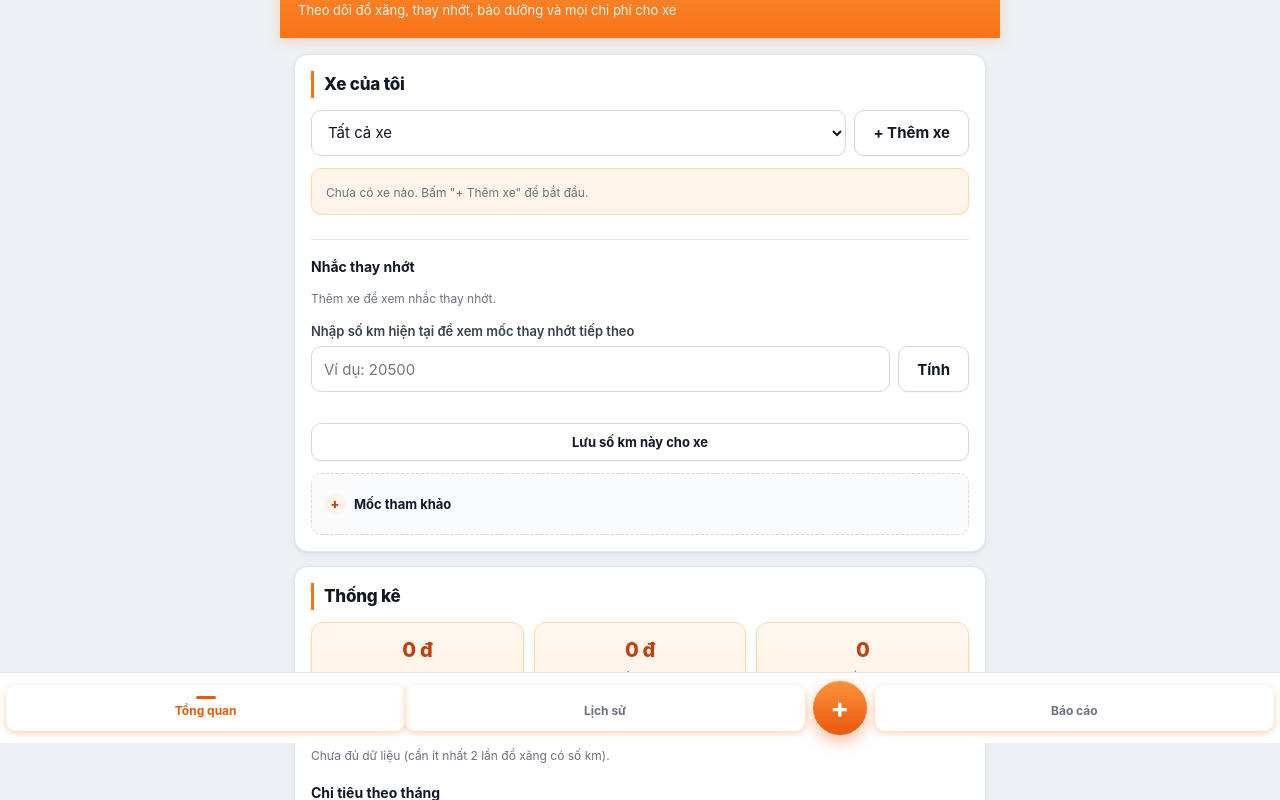
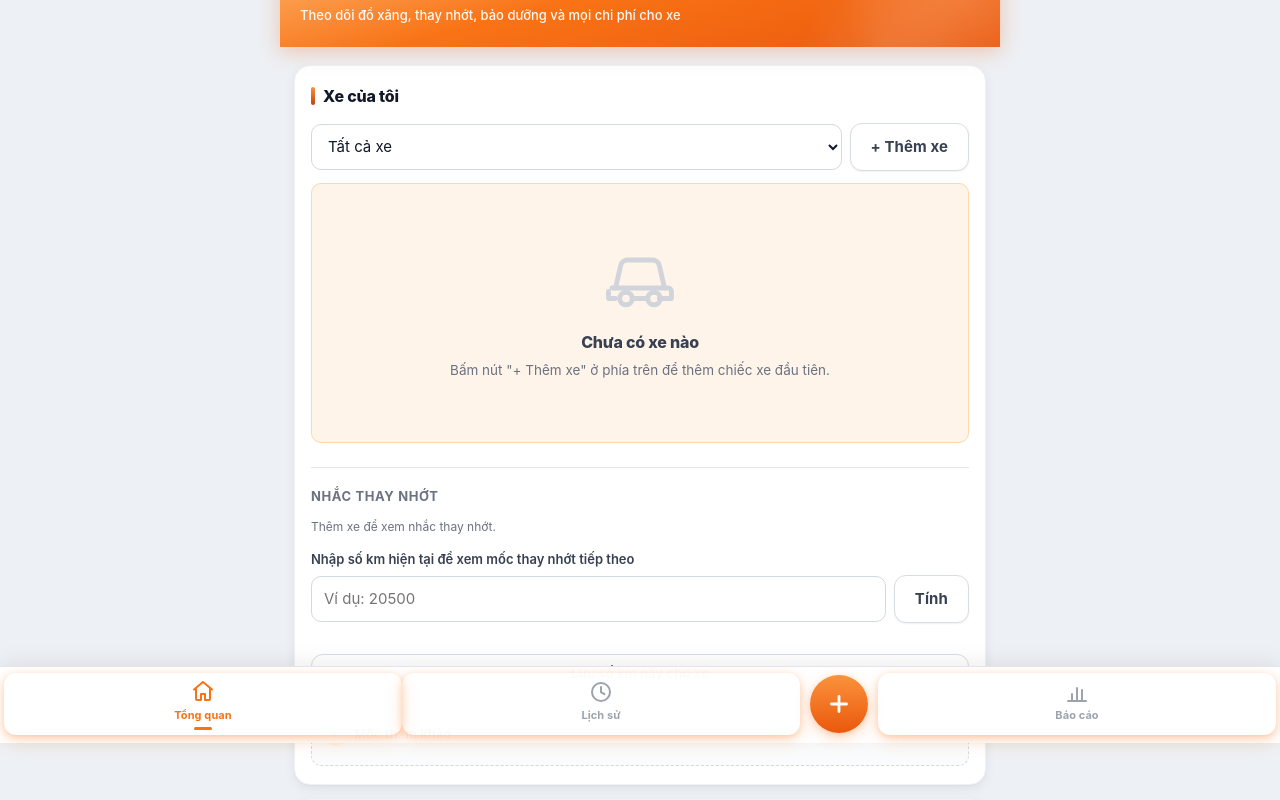
Before and after one commit to kha0305/buil-apk, a website: page www/index.html in a window 1280 px wide. Shown: the part 57-857 px from the top of the page. Drawn offline with Linux system fonts and the light colour scheme.

Commit message:
UI chuyen nghiep: tabbar icon SVG + empty state + design system tinh chinh

```diff
--- a/www/index.html
+++ b/www/index.html
@@ -8,11 +8,14 @@
 <style>
 /* Nhật ký xe - giao diện offline, system font */
 :root{
-  --accent:#f97316; --accent-dark:#c2410c; --accent-soft:#fff4e9;
-  --bg:#edf0f4; --card:#ffffff; --text:#111827; --muted:#6b7280;
-  --border:#e2e6eb; --danger:#dc2626; --ok:#15803d; --warn:#b45309;
-  --radius:14px;
-  --shadow:0 1px 2px rgba(16,24,40,.05),0 2px 8px rgba(16,24,40,.05);
+  --accent:#f97316; --accent-dark:#c2410c; --accent-deep:#9a3412; --accent-soft:#fff4e9; --accent-faint:#fff8f1;
+  --bg:#edf0f4; --card:#ffffff; --text:#111827; --text-2:#374151; --muted:#6b7280; --faint:#9ca3af;
+  --border:#e2e6eb; --border-soft:#eef1f5;
+  --danger:#dc2626; --ok:#15803d; --warn:#b45309;
+  --radius:14px; --radius-sm:10px;
+  --shadow:0 1px 2px rgba(16,24,40,.04),0 4px 12px rgba(16,24,40,.06);
+  --shadow-lg:0 2px 4px rgba(16,24,40,.05),0 10px 28px rgba(16,24,40,.10);
+  --shadow-accent:0 2px 6px rgba(249,115,22,.30),0 6px 18px rgba(249,115,22,.18);
 }
 *{box-sizing:border-box; -webkit-tap-highlight-color:transparent;}
 html,body{margin:0;padding:0;}
@@ -22,17 +25,23 @@ body{
   -webkit-font-smoothing:antialiased;
 }
 .app{max-width:720px;margin:0 auto;padding:0 14px 56px;}
-header.top{background:linear-gradient(180deg,#fb923c 0%,var(--accent) 100%);color:#fff;
-  margin:0 -14px 16px;padding:18px 18px 18px;padding-top:calc(18px + env(safe-area-inset-top,0px));
-  box-shadow:0 2px 12px rgba(249,115,22,.28);}
-body.cap header.top{padding-top:44px;}
-header.top h1{margin:0;font-size:22px;font-weight:800;letter-spacing:-.3px;text-shadow:0 1px 2px rgba(0,0,0,.12);}
-header.top p{margin:5px 0 0;font-size:13px;opacity:.94;}
-.card{background:var(--card);border:1px solid var(--border);border-radius:var(--radius);
-  padding:16px;margin:0 0 14px;box-shadow:var(--shadow);}
-.card h2{margin:0 0 12px;font-size:17px;font-weight:800;letter-spacing:-.2px;color:var(--text);
-  padding-left:10px;border-left:3px solid var(--accent);}
-.card h3{margin:16px 0 8px;font-size:14px;font-weight:700;color:var(--text);}
+header.top{background:linear-gradient(165deg,#fdba74 0%,#f97316 45%,#ea580c 100%);color:#fff;
+  margin:0 -14px 18px;padding:20px 20px 22px;padding-top:calc(20px + env(safe-area-inset-top,0px));
+  box-shadow:0 4px 20px rgba(234,88,12,.30);position:relative;overflow:hidden;}
+header.top::before{content:"";position:absolute;right:-70px;top:-70px;width:230px;height:230px;border-radius:50%;
+  background:radial-gradient(circle,rgba(255,255,255,.20) 0%,rgba(255,255,255,0) 70%);}
+header.top::after{content:"";position:absolute;right:30px;bottom:-90px;width:170px;height:170px;border-radius:50%;
+  background:radial-gradient(circle,rgba(255,255,255,.12) 0%,rgba(255,255,255,0) 70%);}
+body.cap header.top{padding-top:46px;}
+header.top h1{margin:0;font-size:23px;font-weight:800;letter-spacing:-.4px;text-shadow:0 1px 3px rgba(0,0,0,.16);position:relative;z-index:1;}
+header.top p{margin:6px 0 0;font-size:13px;opacity:.95;font-weight:500;position:relative;z-index:1;}
+.card{background:var(--card);border:1px solid var(--border-soft);border-radius:16px;
+  padding:18px 16px;margin:0 0 14px;box-shadow:var(--shadow);}
+.card h2{margin:0 0 14px;font-size:16px;font-weight:800;letter-spacing:-.2px;color:var(--text);
+  display:flex;align-items:center;gap:8px;}
+.card h2::before{content:"";width:4px;height:18px;border-radius:2px;
+  background:linear-gradient(180deg,#fb923c,var(--accent-dark));flex:none;}
+.card h3{margin:18px 0 8px;font-size:13px;font-weight:700;color:var(--muted);text-transform:uppercase;letter-spacing:.6px;}
 label{display:block;font-size:13px;font-weight:600;margin:12px 0 5px;color:#374151;}
 input[type=text],input[type=number],input[type=date],select,textarea{
   width:100%;padding:11px 12px;font-size:15px;border:1px solid #d3d9e0;
@@ -45,14 +54,15 @@ input:focus,select:focus,textarea:focus{outline:none;border-color:var(--accent);
 .row>*{flex:1;}
 .row .narrow{flex:0 0 auto;}
 button,.btn{
-  display:inline-flex;align-items:center;justify-content:center;
-  min-height:46px;padding:10px 18px;font-size:15px;font-weight:700;font-family:inherit;
-  border:none;border-radius:10px;cursor:pointer;background:var(--accent);color:#fff;
-  box-shadow:0 2px 6px rgba(249,115,22,.35);transition:transform .08s,box-shadow .15s,background .15s;
-}
-button:active,.btn:active{background:var(--accent-dark);transform:scale(.98);box-shadow:none;}
-button.secondary{background:#fff;color:var(--text);border:1px solid #d3d9e0;box-shadow:0 1px 2px rgba(16,24,40,.05);}
-button.secondary:active{background:#f3f4f6;transform:scale(.98);}
+  display:inline-flex;align-items:center;justify-content:center;gap:6px;
+  min-height:48px;padding:10px 20px;font-size:15px;font-weight:700;font-family:inherit;letter-spacing:.1px;
+  border:none;border-radius:12px;cursor:pointer;color:#fff;
+  background:linear-gradient(180deg,#fb923c,var(--accent) 60%,#ea580c);
+  box-shadow:var(--shadow-accent);transition:transform .08s,box-shadow .15s,filter .15s;
+}
+button:active,.btn:active{transform:scale(.97);box-shadow:0 1px 4px rgba(234,88,12,.3);filter:brightness(.96);}
+button.secondary{background:#fff;color:var(--text-2);border:1px solid #d8dde4;box-shadow:0 1px 2px rgba(16,24,40,.06);}
+button.secondary:active{background:#f3f4f6;transform:scale(.97);filter:none;}
 button.danger{background:#fff;color:var(--danger);border:1px solid #f3c2c2;box-shadow:0 1px 2px rgba(16,24,40,.05);}
 button.small{min-height:38px;padding:7px 14px;font-size:13px;}
 .preview{font-size:13px;color:var(--accent-dark);font-weight:700;margin-top:5px;min-height:20px;}
@@ -92,10 +102,12 @@ details.ref li{margin-bottom:4px;}
   box-shadow:0 2px 6px rgba(249,115,22,.35);}
 /* thống kê */
 .stat-grid{display:grid;grid-template-columns:1fr 1fr 1fr;gap:10px;margin-bottom:10px;}
-.stat{background:linear-gradient(180deg,#fff8f1,#fff1e2);border:1px solid #fed7aa;border-radius:12px;
-  padding:12px 8px;text-align:center;box-shadow:var(--shadow);}
-.stat .v{font-size:20px;font-weight:800;color:var(--accent-dark);letter-spacing:-.3px;}
-.stat .l{font-size:11px;color:var(--muted);margin-top:3px;font-weight:600;}
+.stat{background:linear-gradient(180deg,#fffdf9,#fff6ec);border:1px solid #fde3c2;border-radius:14px;
+  padding:13px 10px;text-align:center;box-shadow:0 1px 3px rgba(234,88,12,.08);position:relative;overflow:hidden;}
+.stat::after{content:"";position:absolute;left:0;right:0;top:0;height:3px;
+  background:linear-gradient(90deg,#fdba74,#f97316,#fdba74);opacity:.85;}
+.stat .v{font-size:21px;font-weight:800;color:var(--accent-deep);letter-spacing:-.4px;font-variant-numeric:tabular-nums;}
+.stat .l{font-size:10.5px;color:var(--muted);margin-top:4px;font-weight:700;text-transform:uppercase;letter-spacing:.4px;}
 #fuelBox{font-size:14px;}
 #fuelBox .trend-up{color:var(--ok);font-weight:700;}
 #fuelBox .trend-down{color:var(--danger);font-weight:700;}
@@ -103,8 +115,8 @@ canvas#monthChart{width:100%;height:220px;display:block;}
 /* danh sách */
 .filters{display:flex;gap:8px;margin-bottom:12px;flex-wrap:wrap;}
 .filters select{flex:1;min-width:120px;}
-.entry{border:1px solid var(--border);border-radius:12px;padding:12px 14px;margin-bottom:10px;
-  background:#fff;box-shadow:var(--shadow);}
+.entry{border:1px solid var(--border-soft);border-radius:14px;padding:13px 14px;margin-bottom:10px;
+  background:#fff;box-shadow:0 1px 3px rgba(16,24,40,.05);position:relative;overflow:hidden;}
 .entry .ehead{display:flex;justify-content:space-between;align-items:center;gap:8px;}
 .entry .ejob{font-weight:800;font-size:14px;display:inline-flex;align-items:center;gap:6px;}
 .entry .ejob::before{content:"";width:8px;height:8px;border-radius:50%;background:var(--accent);flex:0 0 auto;}
@@ -119,6 +131,11 @@ canvas#monthChart{width:100%;height:220px;display:block;}
 .billwrap{margin-top:10px;}
 .billwrap img.bill{margin-top:8px;}
 .empty{padding:28px 12px;text-align:center;color:var(--muted);font-size:14px;}
+.empty-state{padding:36px 20px 32px;text-align:center;}
+.empty-state svg{width:84px;height:84px;margin:0 auto 14px;display:block;color:#d1d5db;}
+.empty-state .es-title{margin:0 0 6px;font-size:16px;font-weight:800;color:var(--text-2);letter-spacing:-.2px;}
+.empty-state .es-desc{margin:0 0 16px;font-size:13.5px;color:var(--muted);line-height:1.6;}
+.empty-state .es-cta{display:inline-flex;min-height:44px;}
 /* báo cáo */
 #reportArea{border:1px solid var(--border);border-radius:12px;padding:16px;margin-top:12px;
   background:#fff;box-shadow:var(--shadow);}
@@ -131,9 +148,9 @@ canvas#monthChart{width:100%;height:220px;display:block;}
 /* modal */
 .modal{position:fixed;inset:0;background:rgba(17,24,39,.55);display:flex;align-items:center;justify-content:center;
   padding:16px;z-index:50;}
-.modal-box{background:#fff;border-radius:16px;padding:20px;width:100%;max-width:480px;max-height:92vh;
-  overflow-y:auto;box-shadow:0 12px 40px rgba(0,0,0,.22);}
-.modal-box h2{margin:0 0 8px;font-size:18px;font-weight:800;letter-spacing:-.2px;}
+.modal-box{background:#fff;border-radius:20px;padding:22px 20px;width:100%;max-width:480px;max-height:92vh;
+  overflow-y:auto;box-shadow:var(--shadow-lg);}
+.modal-box h2{margin:0 0 8px;font-size:18px;font-weight:800;letter-spacing:-.3px;}
 .modal .macts{display:flex;gap:8px;margin-top:16px;}
 .modal .macts button{flex:1;}
 .radio-row{display:flex;gap:8px;margin-top:6px;}
@@ -157,16 +174,29 @@ footer{margin-top:24px;text-align:center;color:var(--muted);font-size:12px;}
 [data-tab]{display:none;}
 [data-tab].active{display:block;}
 .app{padding-bottom:110px;}
-#tabbar{position:fixed;left:0;right:0;bottom:0;z-index:40;background:#fff;border-top:1px solid var(--border);display:flex;align-items:center;padding:8px 6px calc(8px + env(safe-area-inset-bottom));}
-#tabbar button{flex:1;border:none;background:none;font:inherit;font-size:12px;font-weight:700;color:#6b7280;padding:8px 2px;cursor:pointer;display:flex;flex-direction:column;align-items:center;gap:3px;}
-#tabbar button .tdot{width:20px;height:3px;border-radius:2px;background:transparent;}
-#tabbar button.active{color:#ea580c;}
-#tabbar button.active .tdot{background:#ea580c;}
-#tabbar .tab-add{flex:0 0 54px;height:54px;margin:0 8px;background:linear-gradient(180deg,#fb923c,#ea580c);color:#fff;font-size:28px;line-height:1;border-radius:50%;box-shadow:0 6px 16px rgba(234,88,12,.4);padding:0;display:block;}
-#tabbar .tab-add:active{transform:scale(.94);}
+#tabbar{position:fixed;left:0;right:0;bottom:0;z-index:40;background:rgba(255,255,255,.98);
+  border-top:1px solid var(--border);display:flex;align-items:stretch;
+  padding:6px 4px calc(8px + env(safe-area-inset-bottom));
+  box-shadow:0 -4px 20px rgba(16,24,40,.07);}
+#tabbar button{flex:1;border:none;background:none;font:inherit;cursor:pointer;
+  display:flex;flex-direction:column;align-items:center;justify-content:center;gap:3px;
+  padding:7px 2px 5px;color:#9ca3af;border-radius:12px;min-height:56px;}
+#tabbar button svg{width:24px;height:24px;flex:none;transition:transform .18s ease;}
+#tabbar button span.tlabel{font-size:11px;font-weight:700;letter-spacing:.1px;}
+#tabbar button .tdot{width:18px;height:3px;border-radius:2px;background:transparent;transition:background .18s;}
+#tabbar button.active{color:var(--accent);}
+#tabbar button.active svg{transform:translateY(-1px);}
+#tabbar button.active .tdot{background:var(--accent);}
+#tabbar button:active svg{transform:scale(.88);}
+#tabbar .tab-add{flex:0 0 58px;align-self:center;height:58px;margin:0 10px;
+  background:linear-gradient(180deg,#fb923c,#ea580c);color:#fff;border-radius:50%;
+  box-shadow:var(--shadow-accent);padding:0;display:flex;align-items:center;justify-content:center;min-height:0;}
+#tabbar .tab-add svg{width:26px;height:26px;}
+#tabbar .tab-add:active{transform:scale(.92);box-shadow:0 2px 8px rgba(234,88,12,.35);}
 body.noscroll{overflow:hidden;}
 .modal.sheet{align-items:flex-end;padding:0;}
-.modal-box.sheet-box{max-width:640px;width:100%;height:94vh;max-height:94vh;border-radius:18px 18px 0 0;overflow-y:auto;padding:14px 14px calc(14px + env(safe-area-inset-bottom));}
+.modal-box.sheet-box{max-width:640px;width:100%;height:94vh;max-height:94vh;border-radius:22px 22px 0 0;overflow-y:auto;padding:8px 14px calc(14px + env(safe-area-inset-bottom));}
+.sheet-grab{width:44px;height:5px;border-radius:3px;background:#d8dde4;margin:6px auto 10px;flex:none;}
 .sheet-head{display:flex;justify-content:flex-end;margin-bottom:6px;}
 .sheet-box #sec-form{box-shadow:none;border:none;margin:0;padding:0;background:transparent;}
 #billLightbox .lb-box{display:flex;flex-direction:column;gap:12px;align-items:center;max-width:96vw;}
@@ -230,6 +260,7 @@ body.noscroll{overflow:hidden;}
   <!-- FORM BẢN GHI -->
   <div id="entryModal" class="modal sheet hidden">
     <div class="modal-box sheet-box">
+      <div class="sheet-grab"></div>
       <div class="sheet-head"><button type="button" id="btnCloseEntry" class="secondary small">Đóng</button></div>
   <section class="card" id="sec-form">
     <h2 id="formTitle">Thêm bản ghi</h2>
@@ -338,10 +369,21 @@ body.noscroll{overflow:hidden;}
 </div>
 
 <nav id="tabbar">
-  <button type="button" data-tabbtn="overview" class="active"><span class="tdot"></span>Tổng quan</button>
-  <button type="button" data-tabbtn="history"><span class="tdot"></span>Lịch sử</button>
-  <button type="button" id="tabAdd" class="tab-add" aria-label="Thêm bản ghi">+</button>
-  <button type="button" data-tabbtn="report"><span class="tdot"></span>Báo cáo</button>
+  <button type="button" data-tabbtn="overview" class="active">
+    <svg viewBox="0 0 24 24" fill="none" stroke="currentColor" stroke-width="2" stroke-linecap="round" stroke-linejoin="round"><path d="M3 10.5 12 3l9 7.5"/><path d="M5 9.7V20a1 1 0 0 0 1 1h4v-6h4v6h4a1 1 0 0 0 1-1V9.7"/></svg>
+    <span class="tlabel">Tổng quan</span><span class="tdot"></span>
+  </button>
+  <button type="button" data-tabbtn="history">
+    <svg viewBox="0 0 24 24" fill="none" stroke="currentColor" stroke-width="2" stroke-linecap="round" stroke-linejoin="round"><circle cx="12" cy="12" r="9"/><path d="M12 7v5.2l3.4 2"/></svg>
+    <span class="tlabel">Lịch sử</span><span class="tdot"></span>
+  </button>
+  <button type="button" id="tabAdd" class="tab-add" aria-label="Thêm bản ghi">
+    <svg viewBox="0 0 24 24" fill="none" stroke="currentColor" stroke-width="2.6" stroke-linecap="round"><path d="M12 5v14M5 12h14"/></svg>
+  </button>
+  <button type="button" data-tabbtn="report">
+    <svg viewBox="0 0 24 24" fill="none" stroke="currentColor" stroke-width="2" stroke-linecap="round" stroke-linejoin="round"><path d="M3 21h18"/><path d="M7 21v-7"/><path d="M12 21V8"/><path d="M17 21v-11"/></svg>
+    <span class="tlabel">Báo cáo</span><span class="tdot"></span>
+  </button>
 </nav>
 
 <!-- LIGHTBOX ANH BILL -->
@@ -588,14 +630,22 @@ function renderVehicleSelect(){
   });
   if(db.selectedVehicleId && db.selectedVehicleId!=='all') fs.value = db.selectedVehicleId;
 }
-function renderVehicleInfo(){
-  var box = $('vehicleInfo');
+/* Empty-state dep, dung chung */
+var ES_ICON = {
+  car:'<svg viewBox="0 0 24 24" fill="none" stroke="currentColor" stroke-width="1.4" stroke-linecap="round" stroke-linejoin="round"><path d="M5 16 6.5 9.5A2 2 0 0 1 8.5 8h7a2 2 0 0 1 2 1.5L19 16"/><path d="M4 16h16a1 1 0 0 1 1 1v2h-3.5"/><path d="M3 17v2h2"/><circle cx="8" cy="19" r="1.8"/><circle cx="16" cy="19" r="1.8"/><path d="M9.8 19h4.4"/></svg>',
+  list:'<svg viewBox="0 0 24 24" fill="none" stroke="currentColor" stroke-width="1.4" stroke-linecap="round" stroke-linejoin="round"><rect x="4" y="3" width="16" height="18" rx="2.5"/><path d="M8 8h8M8 12h8M8 16h5"/></svg>'
+};
+function emptyStateHTML(icon, title, desc){
+  return '<div class="empty-state">'+(ES_ICON[icon]||ES_ICON.list)+
+    '<p class="es-title">'+title+'</p><p class="es-desc">'+desc+'</p></div>';
+}
+function renderVehicleInfo(){  var box = $('vehicleInfo');
   var v = getVehicle(db.selectedVehicleId);
   if(!v){
     if(db.selectedVehicleId==='all' && db.vehicles.length){
       box.innerHTML = '<div class="vrow"><span>Đang xem</span><b>Tất cả '+db.vehicles.length+' xe</b></div>';
     } else {
-      box.innerHTML = '<span class="hint">Chưa có xe nào. Bấm "+ Thêm xe" để bắt đầu.</span>';
+      box.innerHTML = emptyStateHTML('car','Chưa có xe nào','Bấm nút "+ Thêm xe" ở phía trên để thêm chiếc xe đầu tiên.');
     }
     $('btnEditVehicle').style.display = 'none';
     $('btnDeleteVehicle').style.display = 'none';
@@ -1186,7 +1236,7 @@ function renderList(){
   var box = $('entryList');
   var list = filteredEntries();
   if(!list.length){
-    box.innerHTML = '<div class="empty">Chưa có bản ghi nào.</div>';
+    box.innerHTML = emptyStateHTML('list','Chưa có bản ghi nào','Bấm nút + ở thanh menu bên dưới để ghi lại lần đổ xăng, thay nhớt đầu tiên.');
     return;
   }
   var html = '';
```
